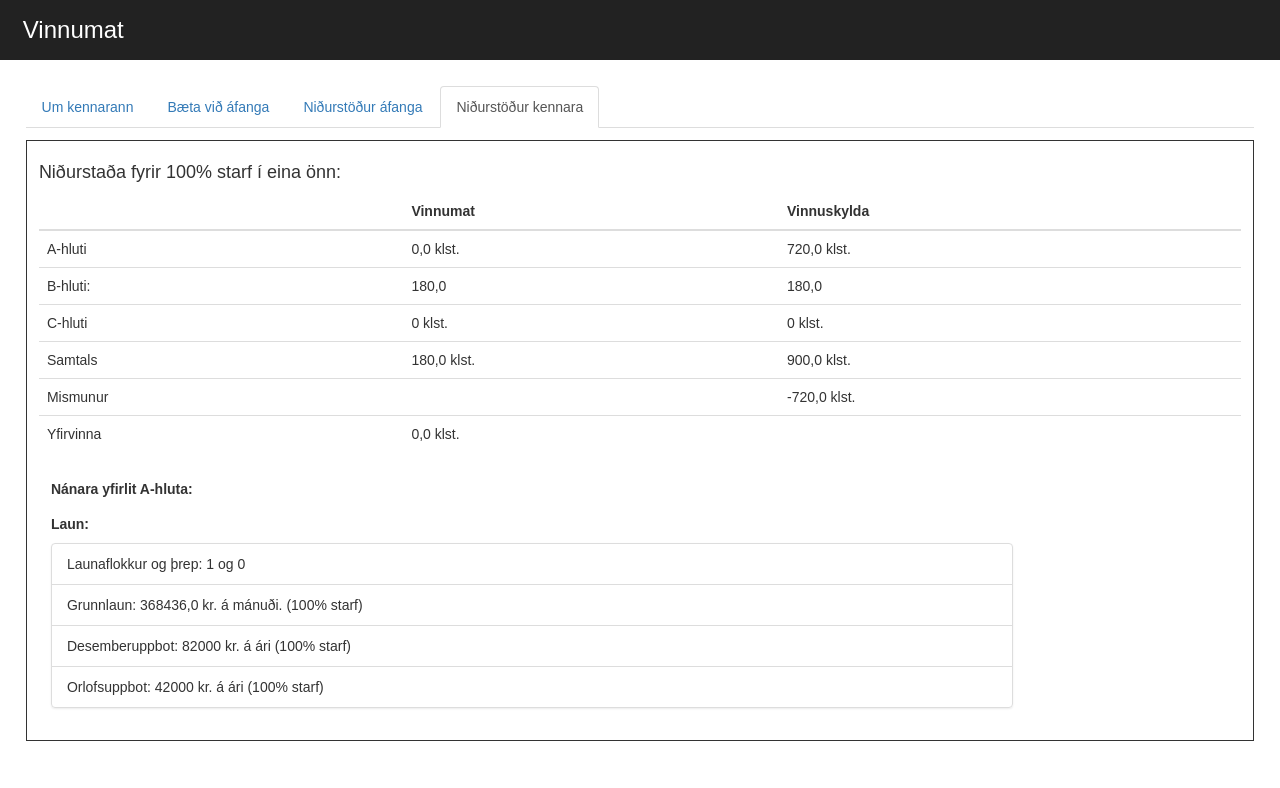
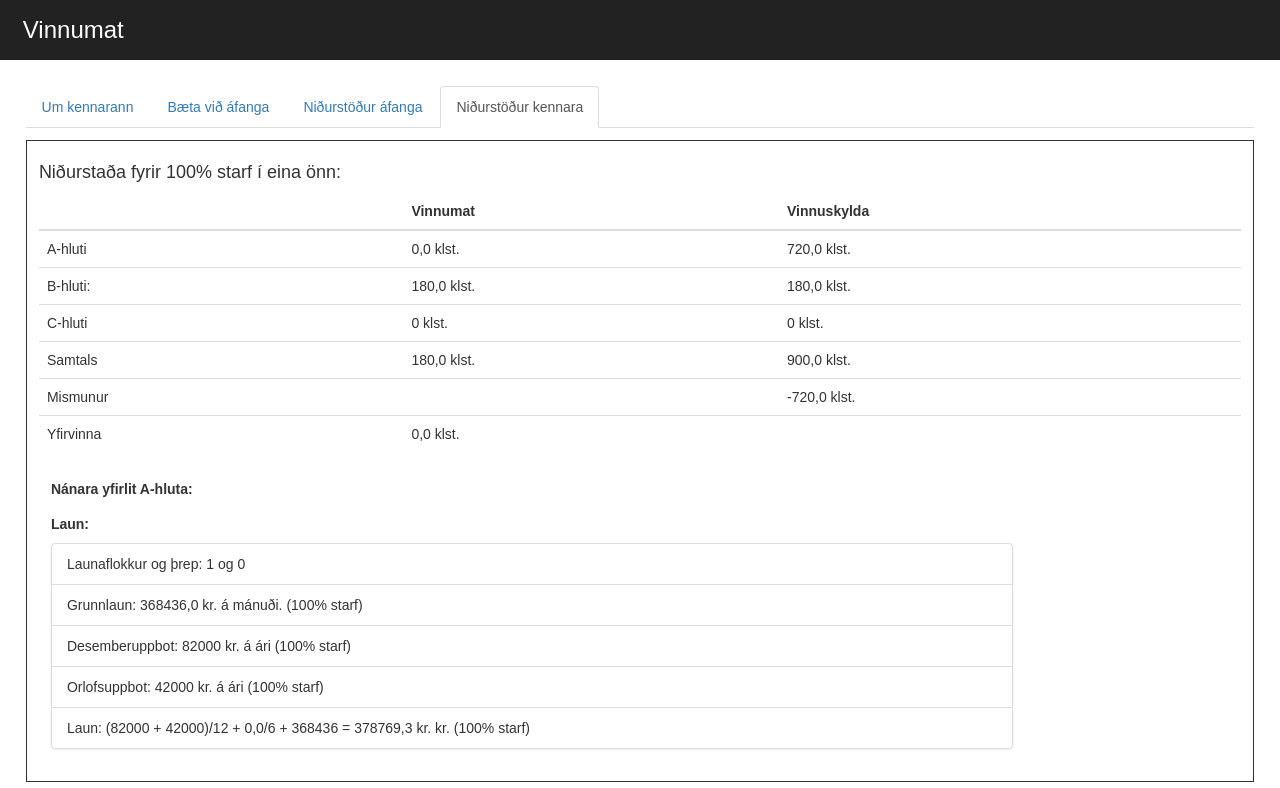
Before and after one commit to UnnarThorBachmann/vinnumat-react, a React (Create React App) app in the folder vinnumat/: page / in a window 1280 px wide. Both pictures are taken after a click on the tab "Niðurstöður kennara". Shown: the top 788 px of the page. Built offline with nearby package versions, Linux system fonts and the light colour scheme.

Commit message:
fix: Fixing a bug. Calculating the total workload incorrectly for teachers with discount.

```diff
--- a/vinnumat/src/kennariForm.js
+++ b/vinnumat/src/kennariForm.js
@@ -18,27 +18,28 @@ class KennariForm extends React.Component  {
 
     hlutfallAfGrunnlaunum = 0.010385;
 	render() {
-        let starfshlutfall = parseFloat(this.props.kennari.starfshlutfall)/100;
-        let b_hluti = 180*starfshlutfall;
-        let vinnuskylda = parseFloat(this.vinnuskylda[this.props.kennari.aldur])*starfshlutfall;
+
+        let b_hluti = 180;
+        let vinnuskylda = parseFloat(this.vinnuskylda[this.props.kennari.aldur]);
         let kennsluafslattur = this.kennsluafslattur.hasOwnProperty(this.props.kennari.aldur) ? this.kennsluafslattur[this.props.kennari.aldur]: 0;
         let cHluti = parseFloat(this.props.kennari.cHluti);
         let vinnuskylda_breytt = (vinnuskylda-cHluti) >= 0 ? (vinnuskylda-cHluti):0;
+        /*if (kennsluafslattur != 0) {
+            vinnuskylda_breytt = vinnuskylda_breytt*kennsluafslattur;
+        }*/
         let vinnumat_a = [...this.props.kennari.afangar.values()].reduce(function(a,b){
                     return a + b.vinnumat_hopa.reduce(function(c,d){return c + d.vinnumat_skert},0);
                  },0);
         let yfirvinna = Math.max(vinnumat_a + cHluti -(vinnuskylda-kennsluafslattur*vinnuskylda_breytt),0);
         let grunnlaun = toflur.launatafla[this.props.kennari.launaflokkur][this.props.kennari.threp];
         let laun_yfirvinna = yfirvinna*this.hlutfallAfGrunnlaunum*grunnlaun;
-        let laun_desember = toflur.desemberuppbot['2016']*starfshlutfall;
-        let laun_orlof = toflur.orlofsuppbot['2016']*starfshlutfall;
+        let laun_desember = toflur.desemberuppbot['2016'];
+        let laun_orlof = toflur.orlofsuppbot['2016'];
         let launaflokkur = this.props.kennari.launaflokkur;
         let threp = this.props.kennari.threp;
-        let heildarlaun = (laun_orlof + laun_desember)/12 + laun_yfirvinna/6 + grunnlaun*starfshlutfall;
-        let launastrengur = `(${laun_desember} + ${laun_orlof})/12 +  ${laun_yfirvinna.toFixed(1).toString().replace('.',',')}/6 + ${grunnlaun*starfshlutfall} = ${heildarlaun.toFixed(1).toString().replace('.',',')} kr.`;
-    	/*
-            <ListGroupItem>Laun vegna yfirvinnu: {laun_yfirvinna.toFixed(1).toString().replace('.',',')} kr. (100%)</ListGroupItem>
-        */
+        let heildarlaun = (laun_orlof + laun_desember)/12 + laun_yfirvinna/6 + grunnlaun;
+        let launastrengur = `(${laun_desember} + ${laun_orlof})/12 +  ${laun_yfirvinna.toFixed(1).toString().replace('.',',')}/6 + ${grunnlaun} = ${heildarlaun.toFixed(1).toString().replace('.',',')} kr.`;
+
 
         return (
     		<div className="kennariRammi">
@@ -66,8 +67,8 @@ class KennariForm extends React.Component  {
       </tr>
       <tr>
         <td>B-hluti: </td>
-        <td>{b_hluti.toFixed(1).toString().replace('.',',')}</td>
-        <td>{b_hluti.toFixed(1).toString().replace('.',',')}</td>
+        <td>{b_hluti.toFixed(1).toString().replace('.',',')} klst.</td>
+        <td>{b_hluti.toFixed(1).toString().replace('.',',')} klst.</td>
 
       </tr>
       <tr>
@@ -79,12 +80,12 @@ class KennariForm extends React.Component  {
       <tr>
         <td>Samtals</td>
         <td>{(parseFloat(this.props.kennari.cHluti) + vinnumat_a + b_hluti).toFixed(1).toString().replace('.',',')} klst.</td>
-        <td>{(parseFloat(b_hluti) + parseFloat(vinnuskylda)).toFixed(1).toString().replace('.',',')} klst.</td>
+        <td>{(parseFloat(b_hluti) + parseFloat(vinnuskylda_breytt*(1-kennsluafslattur))).toFixed(1).toString().replace('.',',')} klst.</td>
       </tr>
       <tr>
         <td>Mismunur</td>
-        <td>{(parseFloat(this.props.kennari.cHluti) + vinnumat_a-vinnuskylda > 0) && ((parseFloat(this.props.kennari.cHluti) + vinnumat_a-vinnuskylda).toFixed(1).toString().replace('.',',') + " klst.")} </td>
-        <td>{(parseFloat(this.props.kennari.cHluti) + vinnumat_a-vinnuskylda <= 0) && ((parseFloat(this.props.kennari.cHluti) + vinnumat_a-vinnuskylda).toFixed(1).toString().replace('.',',') + " klst.")}</td>
+        <td>{(parseFloat(this.props.kennari.cHluti) + vinnumat_a-vinnuskylda_breytt*(1-kennsluafslattur) > 0) && ((parseFloat(this.props.kennari.cHluti) + vinnumat_a-vinnuskylda_breytt*(1-kennsluafslattur)).toFixed(1).toString().replace('.',',') + " klst.")} </td>
+        <td>{(parseFloat(this.props.kennari.cHluti) + vinnumat_a-vinnuskylda_breytt*(1-kennsluafslattur) <= 0) && ((parseFloat(this.props.kennari.cHluti) + vinnumat_a-vinnuskylda_breytt*(1-kennsluafslattur)).toFixed(1).toString().replace('.',',') + " klst.")}</td>
       </tr>
       <tr>
         <td>Yfirvinna</td>
@@ -122,10 +123,10 @@ class KennariForm extends React.Component  {
     			 <h5><strong>Laun:</strong></h5>
     			     <ListGroup>
                         <ListGroupItem>Launaflokkur og þrep: {launaflokkur} og {threp}</ListGroupItem>
-                        <ListGroupItem>Grunnlaun: {parseFloat(grunnlaun*starfshlutfall).toFixed(1).toString().replace('.',',')} kr. á mánuði. (100% starf)</ListGroupItem>
+                        <ListGroupItem>Grunnlaun: {parseFloat(grunnlaun).toFixed(1).toString().replace('.',',')} kr. á mánuði. (100% starf)</ListGroupItem>
                         <ListGroupItem>Desemberuppbot: {laun_desember} kr. á ári (100% starf)</ListGroupItem>
                         <ListGroupItem>Orlofsuppbot: {laun_orlof} kr. á ári (100% starf)</ListGroupItem>
-
+                        <ListGroupItem>Laun: {launastrengur} kr. (100% starf)</ListGroupItem>
                     </ListGroup>
     		    </div>
                </div>
```
